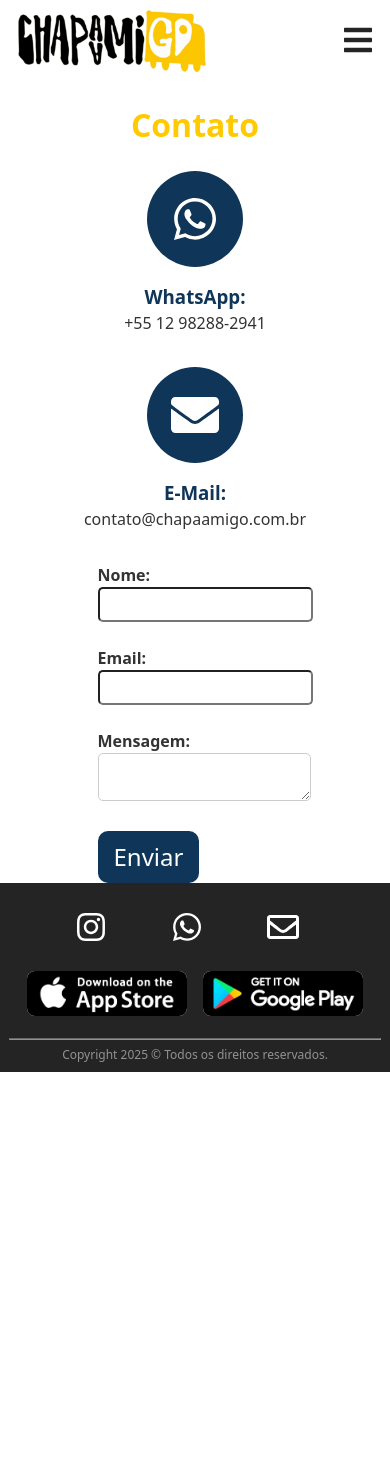
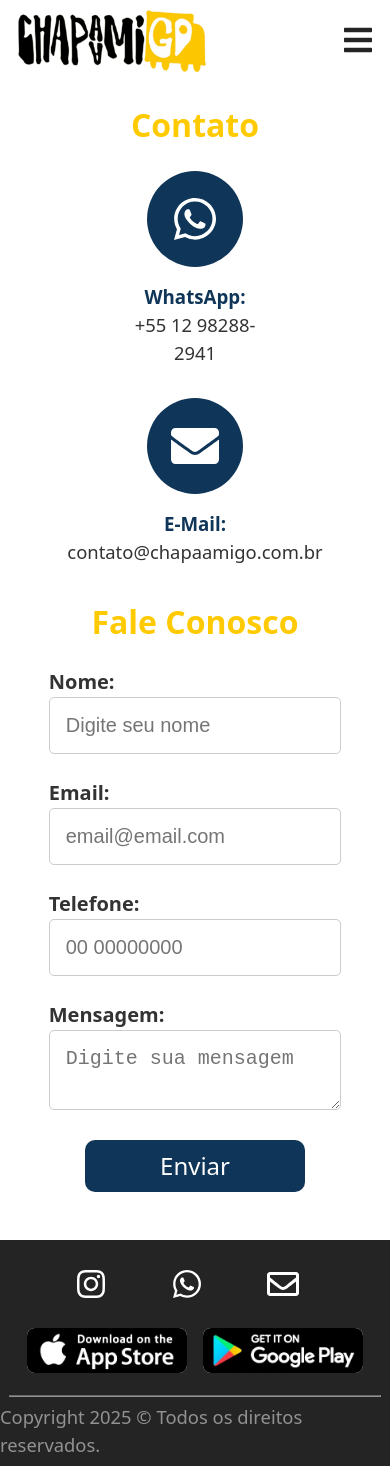
Before and after one commit to kiqBueno/ChapaAmigoWeb, a React (Vite) app: page /contato in a window 390 px wide. Before the commit the page ends 1072 px from the top, so only its background shows below. Built offline with nearby package versions, Linux system fonts and the light colour scheme.

Commit message:
Finishing contact page front-end

```diff
--- a/package.json
+++ b/package.json
@@ -11,6 +11,7 @@
   },
   "dependencies": {
     "@types/react-router-dom": "^5.3.3",
+    "emailjs-com": "^3.2.0",
     "react": "^19.0.0",
     "react-dom": "^19.0.0",
     "react-icons": "^5.5.0",
--- a/src/components/Footer/index.tsx
+++ b/src/components/Footer/index.tsx
@@ -7,7 +7,7 @@
       <div className="footerLogos">
         <div id="socialIcons">
           <a
-            href="https://www.instagram.com"
+            href="https://www.instagram.com/chapaamigo"
             target="_blank"
             rel="noopener noreferrer"
           >
--- a/src/components/Header/Header.css
+++ b/src/components/Header/Header.css
@@ -99,6 +99,11 @@
   z-index: 1001;
 }
 
+#headerContainer li,
+.downloadBtn {
+  font-size: 1.25rem;
+}
+
 @media (max-width: 925px) {
   .header {
     padding: 1rem;
--- a/src/index.css
+++ b/src/index.css
@@ -17,6 +17,10 @@
   overflow-x: hidden;
 }
 
+p {
+  font-size: 1.15rem;
+}
+
 /*
 Matiz (adicionando branco)
 #ffca00
--- a/src/pages/Contato/Contato.css
+++ b/src/pages/Contato/Contato.css
@@ -1,5 +1,4 @@
 #contatoContainer {
-  /* padding: 0; */
   margin: 0 auto;
   color: #333;
   margin-top: 5rem;
@@ -33,21 +32,32 @@
 }
 
 .formGroup label {
-  /* display: block; */
   margin-bottom: 0.5rem;
   font-weight: bold;
+  font-size: 1.25rem;
 }
 
 .formGroup input,
 .formGroup textarea {
   width: 100%;
-  padding: 0.5rem;
+  padding: 1rem;
   border-radius: 5px;
+  box-sizing: border-box;
+  border: 1px solid #ccc;
+  background-color: white;
+  color: black;
+  font-size: 1.25rem;
+}
+
+.formGroup input:-webkit-autofill,
+.formGroup textarea:-webkit-autofill {
+  background-color: white !important;
+  color: black !important;
+  border: 1px solid #ccc !important;
 }
 
 .formGroup textarea {
   resize: vertical;
-  border: 1px solid #ccc;
 }
 
 .submitBtn {
@@ -62,9 +72,26 @@
   line-height: 1.5;
   font-size: 1.5rem;
   transition: background-color 0.2s, color 0.2s;
+  width: 75%;
 }
 
 .submitBtn:hover {
   background-color: #ffca00;
   color: #242424;
 }
+
+.submitBtnContainer {
+  display: flex;
+  justify-content: center;
+  margin: 0 0 3rem;
+}
+
+@media (max-width: 925px) {
+  #contatoContainer {
+    margin: 0 auto;
+    color: #333;
+    margin-top: 5rem;
+    width: 75%;
+    height: auto;
+  }
+}
--- a/src/pages/Contato/index.tsx
+++ b/src/pages/Contato/index.tsx
@@ -2,11 +2,13 @@
 import { FaWhatsapp, FaEnvelope } from "react-icons/fa";
 import IconWithText from "../../components/IconWithText";
 import "./Contato.css";
+import emailjs from "emailjs-com";
 
 const Contato = () => {
   const [formData, setFormData] = useState({
     name: "",
     email: "",
+    phone: "",
     message: "",
   });
 
@@ -19,7 +21,28 @@
 
   const handleSubmit = (e: React.FormEvent) => {
     e.preventDefault();
-    console.log("Form submitted:", formData);
+    const templateParams = {
+      from_name: formData.name,
+      from_email: formData.email,
+      phone: formData.phone,
+      message: formData.message,
+    };
+
+    emailjs
+      .send(
+        "YOUR_SERVICE_ID", // Replace with your EmailJS service ID
+        "YOUR_TEMPLATE_ID", // Replace with your EmailJS template ID
+        templateParams,
+        "YOUR_USER_ID" // Replace with your EmailJS user ID
+      )
+      .then(
+        (result) => {
+          console.log("Email successfully sent!", result.text);
+        },
+        (error) => {
+          console.error("Error sending email:", error.text);
+        }
+      );
   };
 
   return (
@@ -39,6 +62,7 @@
           text="contato@chapaamigo.com.br"
         />
       </div>
+      <h1>Fale Conosco</h1>
       <form onSubmit={handleSubmit}>
         <div className="formGroup">
           <label htmlFor="name">Nome:</label>
@@ -48,7 +72,7 @@
             name="name"
             value={formData.name}
             onChange={handleChange}
-            required
+            placeholder="Digite seu nome"
           />
         </div>
         <div className="formGroup">
@@ -59,7 +83,20 @@
             name="email"
             value={formData.email}
             onChange={handleChange}
+            placeholder="email@email.com"
             required
+          />
+        </div>
+        <div className="formGroup">
+          <label htmlFor="phone">Telefone:</label>
+          <input
+            type="tel"
+            id="phone"
+            name="phone"
+            value={formData.phone}
+            onChange={handleChange}
+            placeholder="00 00000000"
+            pattern="[0-9]*"
           />
         </div>
         <div className="formGroup">
@@ -69,12 +106,15 @@
             name="message"
             value={formData.message}
             onChange={handleChange}
+            placeholder="Digite sua mensagem"
             required
           />
         </div>
-        <button type="submit" className="submitBtn">
-          Enviar
-        </button>
+        <div className="submitBtnContainer">
+          <button type="submit" className="submitBtn">
+            Enviar
+          </button>
+        </div>
       </form>
     </div>
   );
```
Also changed, not shown: 1 other file (tests, documents, lock files or other folders).
